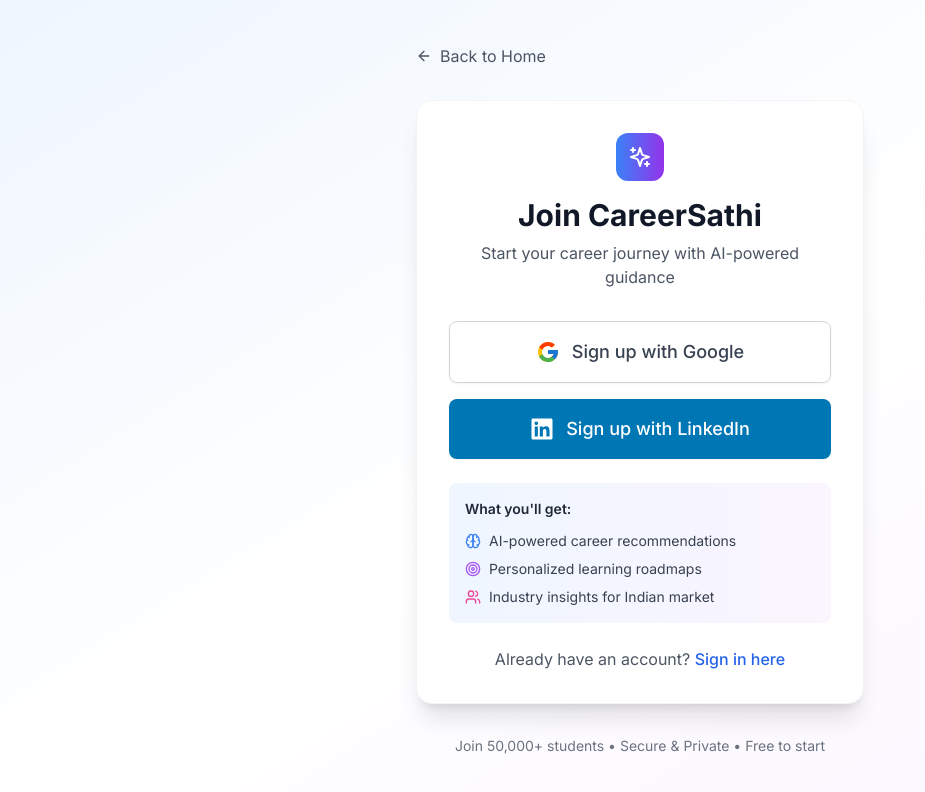
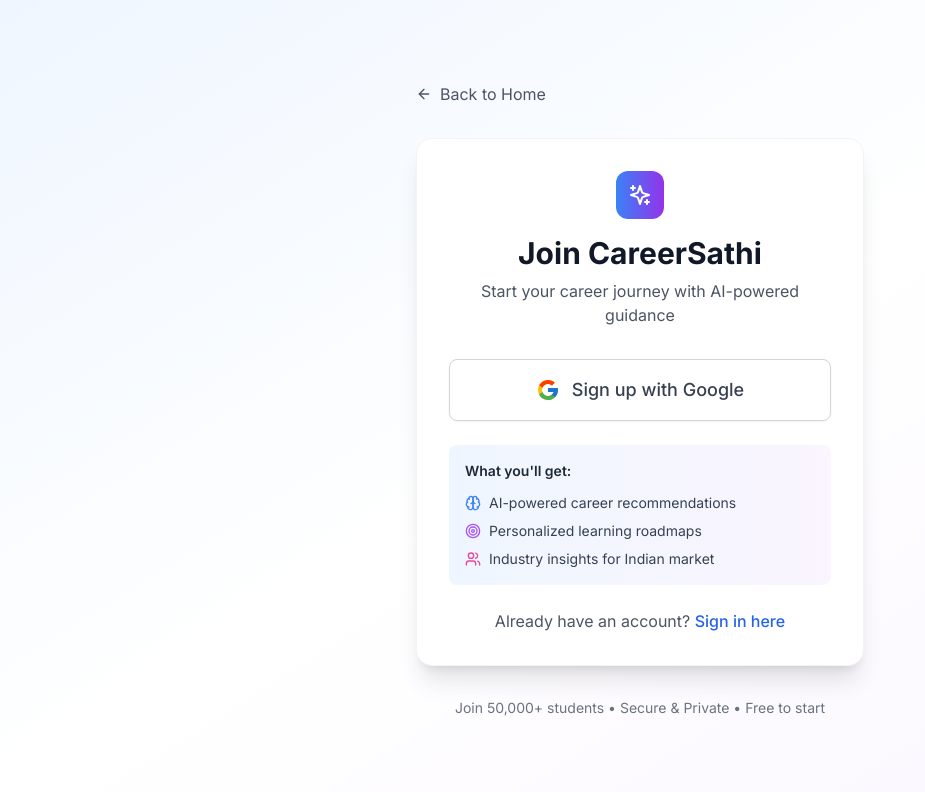
Before and after one commit to itgithubplatform/CareerSathi, a Next.js app: page /auth/signup in a window 1280 px wide. Shown: the top 792 px of the page, without its empty margins (0-925 px from the left). Built offline with nearby package versions, Linux system fonts and the light colour scheme; no server answers.

Commit message:
comment out LinkedIn login via NextAuth (temporary disable for firebase integration)

```diff
--- a/src/app/auth/signin/page.tsx
+++ b/src/app/auth/signin/page.tsx
@@ -122,14 +122,14 @@
               <span className="font-medium text-gray-700 text-lg">Continue with Google</span>
             </button>
 
-            <button
+            {/* <button
               onClick={handleLinkedInSignIn}
               disabled={isLoading}
               className="w-full flex items-center justify-center px-4 py-4 bg-[#0077B5] hover:bg-[#005885] text-white rounded-lg transition-colors disabled:opacity-50 disabled:cursor-not-allowed shadow-sm hover:shadow-md"
             >
               <FaLinkedin className="w-6 h-6 mr-3" />
               <span className="font-medium text-lg">Continue with LinkedIn</span>
-            </button>
+            </button> */}
           </div>
 
           {/* Loading State */}
--- a/src/app/auth/signup/page.tsx
+++ b/src/app/auth/signup/page.tsx
@@ -120,14 +120,14 @@
               <span className="font-medium text-gray-700 text-lg">Sign up with Google</span>
             </button>
 
-            <button
+            {/* <button
               onClick={handleLinkedInSignUp}
               disabled={isLoading}
               className="w-full flex items-center justify-center px-4 py-4 bg-[#0077B5] hover:bg-[#005885] text-white rounded-lg transition-colors disabled:opacity-50 disabled:cursor-not-allowed shadow-sm hover:shadow-md"
             >
               <FaLinkedin className="w-6 h-6 mr-3" />
               <span className="font-medium text-lg">Sign up with LinkedIn</span>
-            </button>
+            </button> */}
           </div>
 
           {/* Loading State */}
--- /dev/null
+++ b/src/lib/utils.ts
@@ -0,0 +1,6 @@
+import { ClassValue, clsx } from "clsx";
+import { twMerge } from "tailwind-merge";
+
+export function cn(...inputs: ClassValue[]) {
+  return twMerge(clsx(inputs));
+}
```
